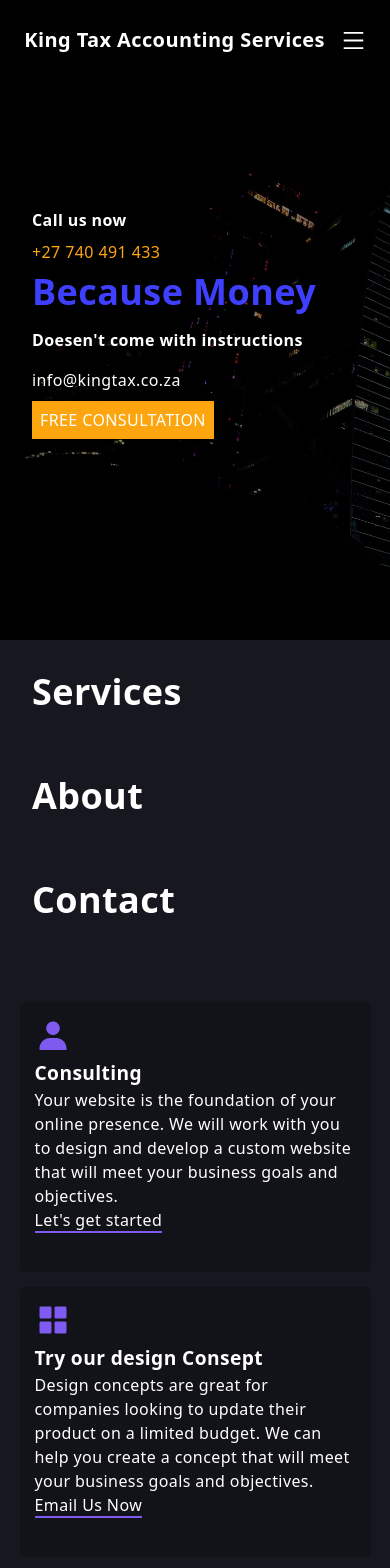
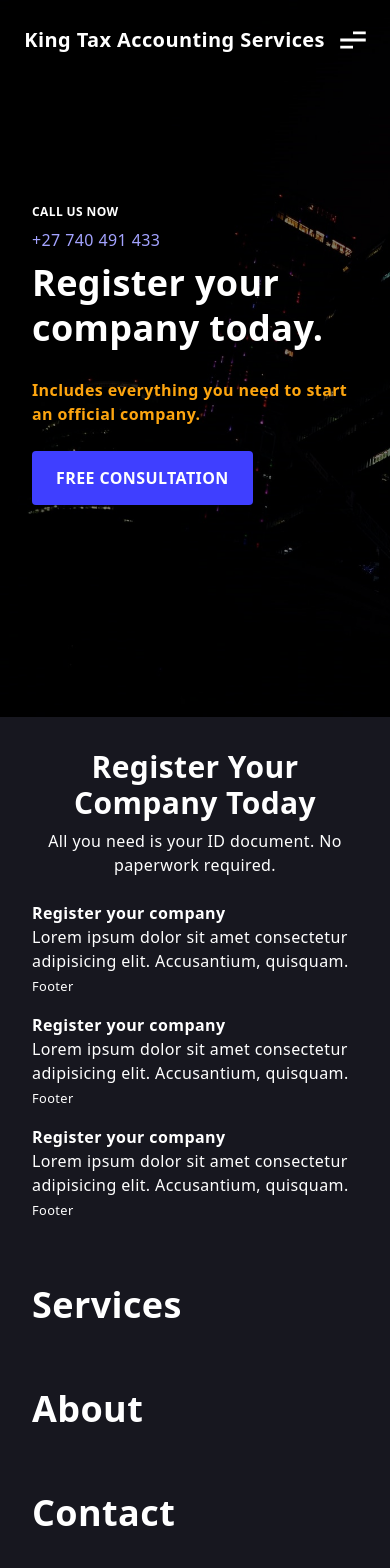
Before and after one commit to jchademwiri/king-tax-accounting-services, a Next.js app: page / in a window 390 px wide. Shown: the top 1568 px of the page. Built offline with nearby package versions, Linux system fonts and the light colour scheme.

Commit message:
Register your company

```diff
--- a/src/components/Hero/index.js
+++ b/src/components/Hero/index.js
@@ -8,17 +8,19 @@ const Hero = () => {
 			<div className='max-height-screen box mx-auto  grid h-screen w-full  max-w-[1240px] content-center gap-4 p-8 '>
 				<div className='grid content-center w-full '>
 					<div>
-						<h3 className='py-2'>Call us now</h3>
-						<a className='py-2 text-accent' href='tel:+27740491433'>
+						<h3 className='py-2 text-xs uppercase'>Call us now</h3>
+						<a className='py-2 text-selected' href='tel:+27740491433'>
 							+27 740 491 433
 						</a>
-						<h1 className='py-2 text-theme'>Because Money</h1>
-						<h3 className='py-2'>Doesen&apos;t come with instructions</h3>
-						<div className='py-2'>
-							<a>info@kingtax.co.za</a>
-						</div>
-						<div className='my-2 '>
-							<a className='p-2 bg-accent' href='mailto:info@kingtax.co.za'>
+						<h1 className='py-2 leading-tight'>Register your company today.</h1>
+						<h3 className='py-2 my-3 text-accent'>
+							Includes everything you need to start an official company.
+						</h3>
+
+						<div className='py-5 my-3'>
+							<a
+								className='p-4 px-6 font-semibold rounded bg-theme '
+								href='mailto:info@kingtax.co.za'>
 								FREE CONSULTATION
 							</a>
 						</div>
--- a/src/components/Layout/index.js
+++ b/src/components/Layout/index.js
@@ -10,6 +10,7 @@ const Layout = ({ children }) => {
 				<meta name='description' content='Generated by create next app' />
 				<link rel='icon' href='/favicon.ico' />
 			</Head>
+
 			<Navbar />
 			<main>{children}</main>
 			<Footer />
--- a/src/components/Navbar/index.js
+++ b/src/components/Navbar/index.js
@@ -1,13 +1,12 @@
 import Link from 'next/link';
 import { useState, useEffect } from 'react';
-import { AiOutlineClose, AiOutlineMenu } from 'react-icons/ai';
+import { AiOutlineClose } from 'react-icons/ai';
 import { links, icons } from './data';
 
 const Navbar = () => {
 	const [nav, setNav] = useState(false);
 	const [shadow, setShadow] = useState(false);
 	const [navBg, setNavBg] = useState('transparent');
-	const [linkColor, setLinkColor] = useState(false);
 
 	const handleNav = () => {
 		setNav(!nav);
@@ -15,16 +14,6 @@ const Navbar = () => {
 
 	useEffect(() => {
 		const handleShadow = () => {
-			// if (window.scrollY >= 90) {
-			// 	setShadow(true);
-			// 	setNavBg('#ecf1f3');
-			// 	setLinkColor('#000');
-			// } else {
-			// 	setShadow(false);
-			// 	setNavBg('transparent');
-			// 	setLinkColor('#fff');
-			// }
-
 			if (window.scrollY >= 90) {
 				setShadow(true);
 				setNavBg('#17171f');
@@ -38,24 +27,22 @@ const Navbar = () => {
 
 	return (
 		// main nav
-
+		<>
 			<nav
 				style={{ backgroundColor: `${navBg}` }}
 				className={
 					shadow
-					? 'fixed z-[100] h-20 w-full  shadow-sm shadow-selected'
-					: 'fixed z-[100] h-20 w-full '
+						? 'fixed top-0 z-[100] h-20 w-full   shadow-sm shadow-selected'
+						: 'fixed top-0 z-[100] h-20 w-full bg-transparent'
 				}>
 				<div className='mx-auto flex h-full w-11/12 items-center justify-between px-2 lg:max-w-[1240px] '>
 					<h1 className='text-xl lg:text-2xl'>
 						<Link href='/'>
-						<a style={{ color: `${linkColor}` }}>
-							King Tax Accounting Services
-						</a>
+							<a>King Tax Accounting Services</a>
 						</Link>
 					</h1>
 					<div>
-					<ul style={{ color: `${linkColor}` }} className='hidden md:flex'>
+						<ul className='hidden md:flex'>
 							{links.map((link, index) => (
 								<li
 									key={index}
@@ -68,11 +55,18 @@ const Navbar = () => {
 								</li>
 							))}
 						</ul>
-					<div
-						style={{ color: `${linkColor}` }}
-						onClick={handleNav}
-						className='md:hidden'>
-						<AiOutlineMenu size={25} />
+						<div onClick={handleNav} className='md:hidden'>
+							<svg
+								width='26'
+								height='18'
+								viewBox='0 0 26 18'
+								fill='none'
+								xmlns='http://www.w3.org/2000/svg'>
+								<path
+									d='M13 17.5H0.25V14.6667H13V17.5ZM25.75 10.4167H0.25V7.58333H25.75V10.4167ZM25.75 3.33333H13V0.5H25.75V3.33333Z'
+									fill='white'
+								/>
+							</svg>
 						</div>
 					</div>
 				</div>
@@ -142,6 +136,7 @@ const Navbar = () => {
 					</div>
 				</div>
 			</nav>
+		</>
 	);
 };
 
--- /dev/null
+++ b/src/components/Register/index.js
@@ -0,0 +1,60 @@
+const Register = () => {
+	return (
+		<section>
+			<div className='mx-auto grid w-full  max-w-[1240px]   p-8  '>
+				<div className='mb-4 text-center'>
+					<h2>Register Your Company Today</h2>
+					<p className='p-2'>
+						All you need is your ID document. No paperwork required.
+					</p>
+				</div>
+				<div className='grid grid-cols-1 gap-4 md:grid-cols-2 lg:grid-cols-3'>
+					<div className='service-box'>
+						<div className='box-title'>
+							<h3>Register your company</h3>
+						</div>
+						<div className='box-content'>
+							<p>
+								Lorem ipsum dolor sit amet consectetur adipisicing elit.
+								Accusantium, quisquam.
+							</p>
+						</div>
+						<div className='box-footer'>
+							<small>Footer</small>
+						</div>
+					</div>
+					<div className='service-box'>
+						<div className='box-title'>
+							<h3>Register your company</h3>
+						</div>
+						<div className='box-content'>
+							<p>
+								Lorem ipsum dolor sit amet consectetur adipisicing elit.
+								Accusantium, quisquam.
+							</p>
+						</div>
+						<div className='box-footer'>
+							<small>Footer</small>
+						</div>
+					</div>{' '}
+					<div className='service-box'>
+						<div className='box-title'>
+							<h3>Register your company</h3>
+						</div>
+						<div className='box-content'>
+							<p>
+								Lorem ipsum dolor sit amet consectetur adipisicing elit.
+								Accusantium, quisquam.
+							</p>
+						</div>
+						<div className='box-footer'>
+							<small>Footer</small>
+						</div>
+					</div>
+				</div>
+			</div>
+		</section>
+	);
+};
+
+export default Register;
--- /dev/null
+++ b/src/components/TopBar/index.js
@@ -0,0 +1,9 @@
+const TopBar = () => {
+	return (
+		<>
+			<p className='z-[200] bg-inherit'>Top bar</p>
+		</>
+	);
+};
+
+export default TopBar;
--- a/src/pages/index.js
+++ b/src/pages/index.js
@@ -2,11 +2,13 @@ import Hero from '../components/Hero';
 import Services from '../components/Services';
 import About from '../components/About';
 import Contact from '../components/Contact';
+import Register from '../components/Register';
 
 export default function Home() {
 	return (
 		<>
 			<Hero />
+			<Register />
 			<Services />
 			<About />
 			<Contact />
--- a/src/styles/globals.scss
+++ b/src/styles/globals.scss
@@ -37,18 +37,15 @@ html {
 	}
 
 	button {
-		@apply rounded-xl bg-gradient-to-r from-[#5651e5] to-[#709dff] uppercase text-white shadow-xl shadow-gray-400;
+		@apply w-2/4 rounded-sm bg-gradient-to-r from-[#5651e5] to-[#709dff] p-5 uppercase text-white shadow-xl;
 	}
 }
 
-.max-hight-screen {
-	height: 80vh;
-}
 .inner-box {
 	height: 20rem;
 }
 .box {
-	height: 40rem;
+	height: 85vh;
 }
 .box-shadow {
 	box-shadow: inset 0 0 0 1000px rgba(0, 0, 0, 0.5);
```
Also changed, not shown: src/notes/notes.md (+54 -1 lines). Lines whose indentation alone changed are shown as unchanged.
